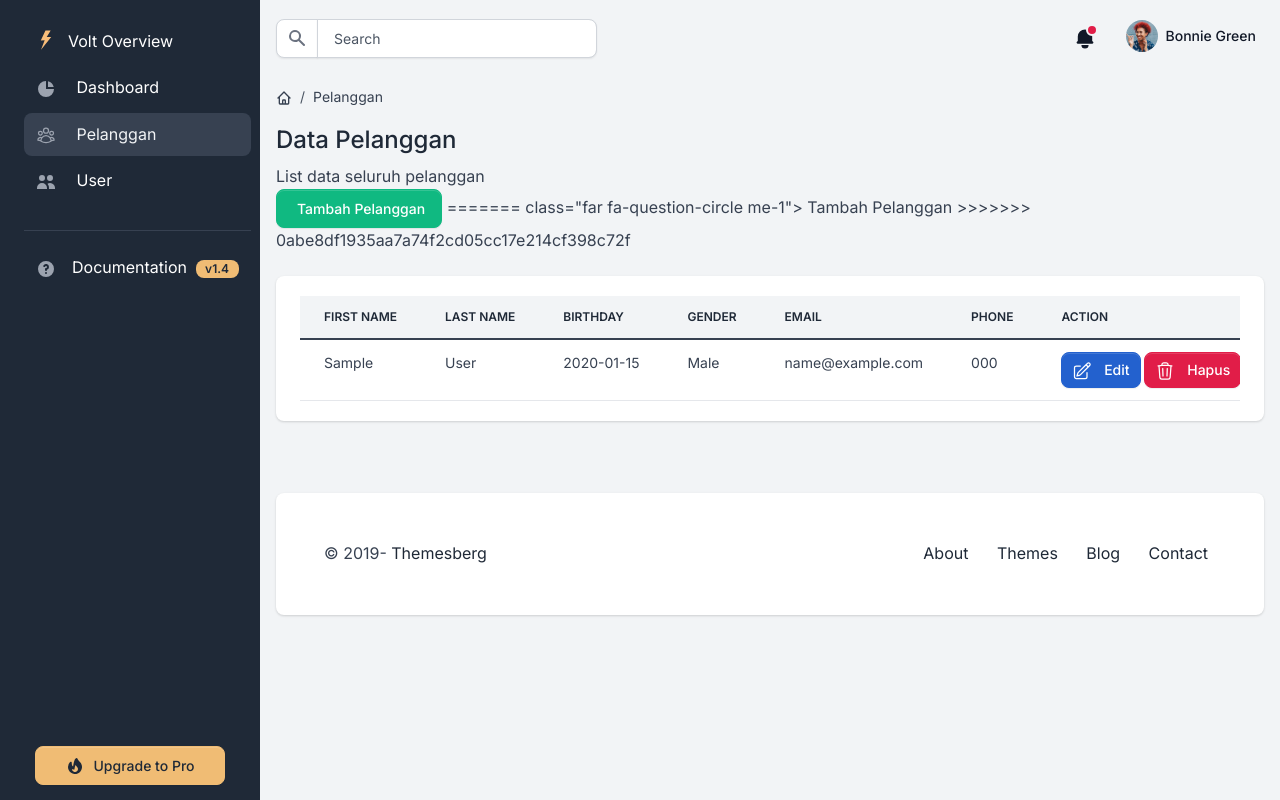
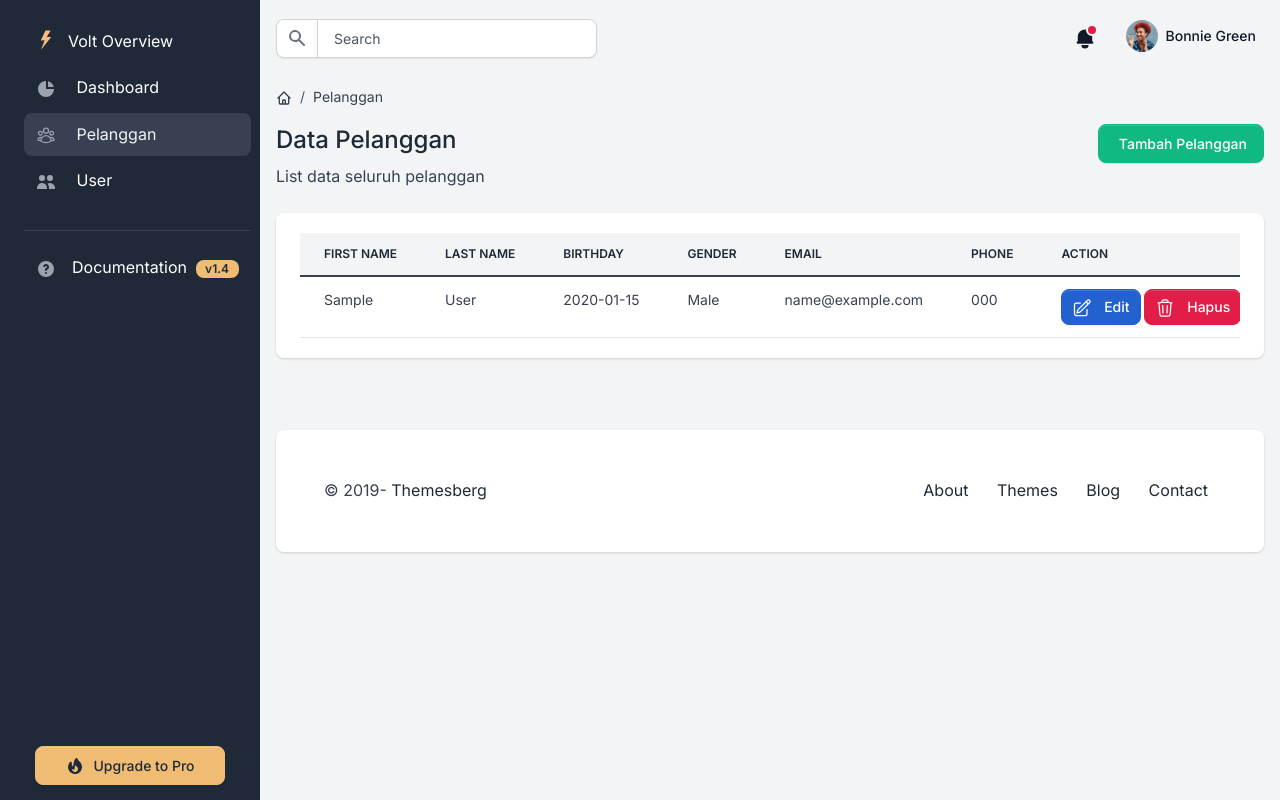
Before and after one commit to octafrple/laravel-13-Salwa2TIC, a Laravel app: page /pelanggan in a window 1280 px wide. Run offline with Laravel 12, Linux system fonts and the light colour scheme; tables that the repository leaves empty hold one stand-in row (values such as "Sample post"); parts of the project's set-up code (start-up, migrations or seed data) failed here and were passed over.

Commit message:
save changes

```diff
--- a/resources/views/admin/pelanggan/index.blade.php
+++ b/resources/views/admin/pelanggan/index.blade.php
@@ -23,13 +23,8 @@
                     <p class="mb-0">List data seluruh pelanggan</p>
                 </div>
                 <div>
-                    <a href="{{ route('pelanggan.create') }}" class="btn btn-success text-white"><i
-<<<<<<< HEAD
-                            class="far fa-question-circle me-1"></i>
+                    <a href="{{ route('pelanggan.create') }}" class="btn btn-success text-white"><i class="far fa-question-circle me-1"></i>
                         Tambah Pelanggan</a>
-=======
-                            class="far fa-question-circle me-1"></i> Tambah Pelanggan</a>
->>>>>>> 0abe8df1935aa7a74f2cd05cc17e214cf398c72f
                 </div>
             </div>
         </div>
```
